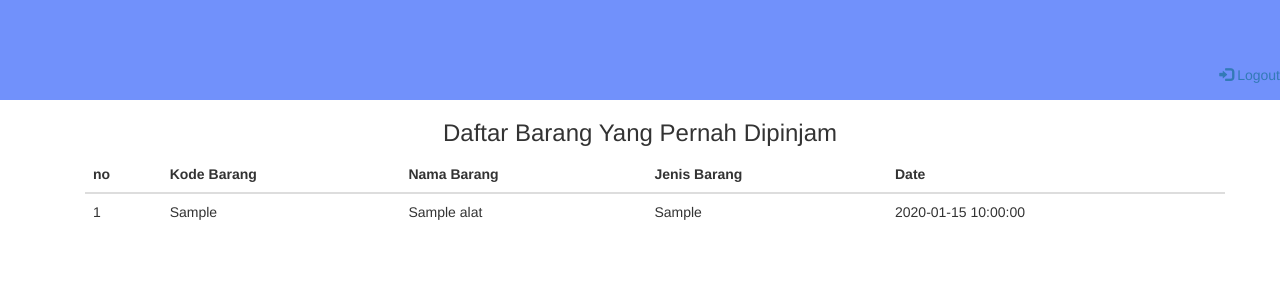
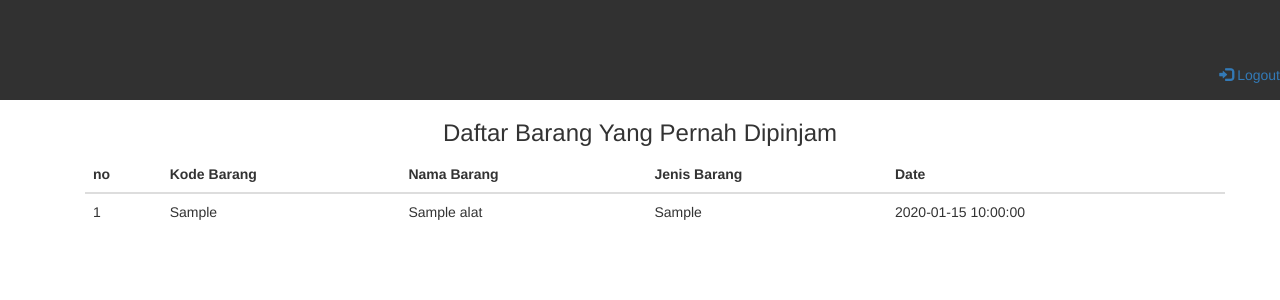
Before and after one commit to Yamin2810/inventoriwebapp, a PHP site: page /history.php in a window 1280 px wide. Shown: the top 300 px of the page. Run offline with PHP 8.4, Linux system fonts and the light colour scheme; tables that the repository leaves empty or names only in its code hold one stand-in row (values such as "Sample post").

Commit message:
Add files via upload

```diff
--- a/inventori/assets/css/style.css
+++ b/inventori/assets/css/style.css
@@ -1,5 +1,5 @@
 #navigasi {
-	background-color: #7191FB;
+	background-color: #313131;
 	padding-top: 50px;
 }
 #status1 {
```
